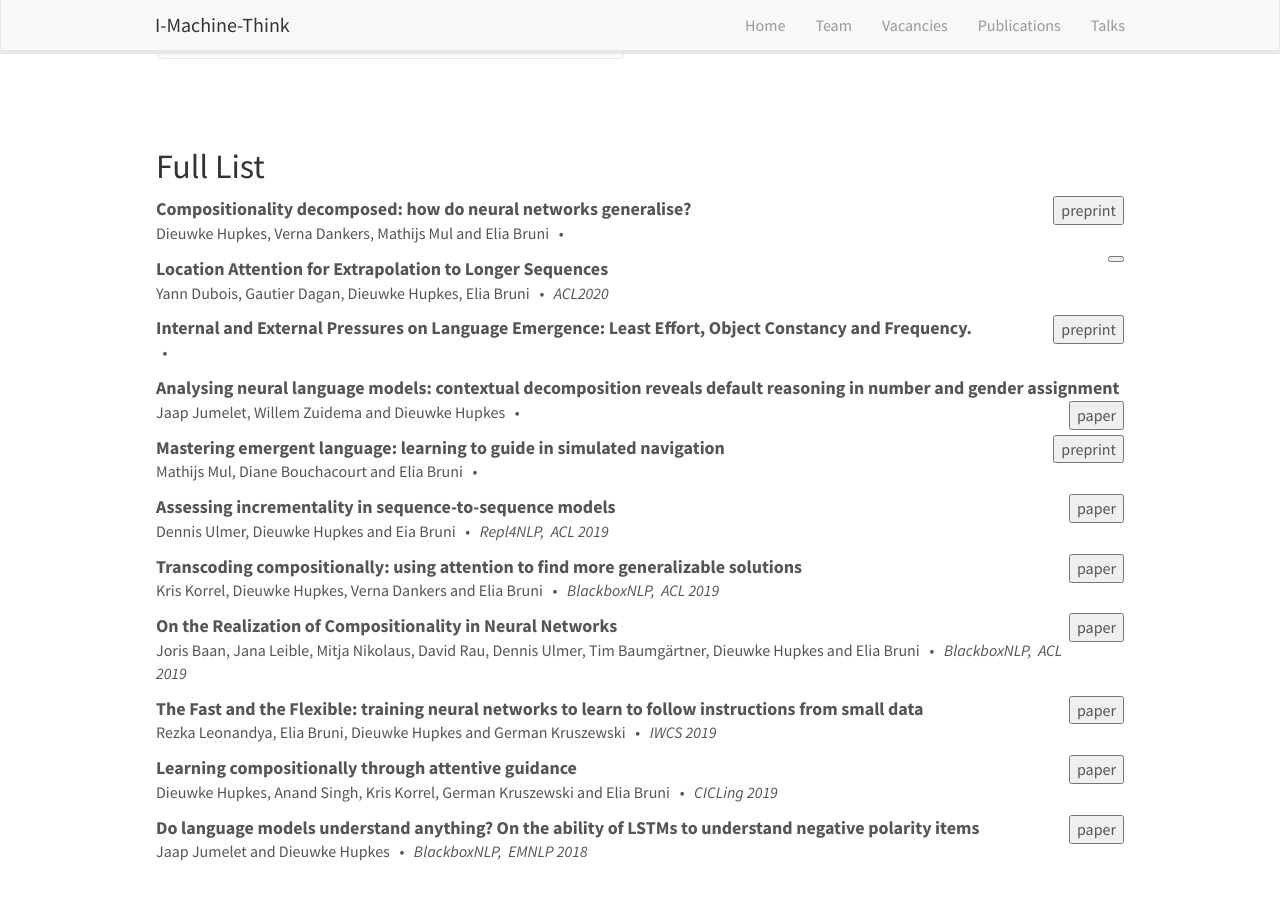
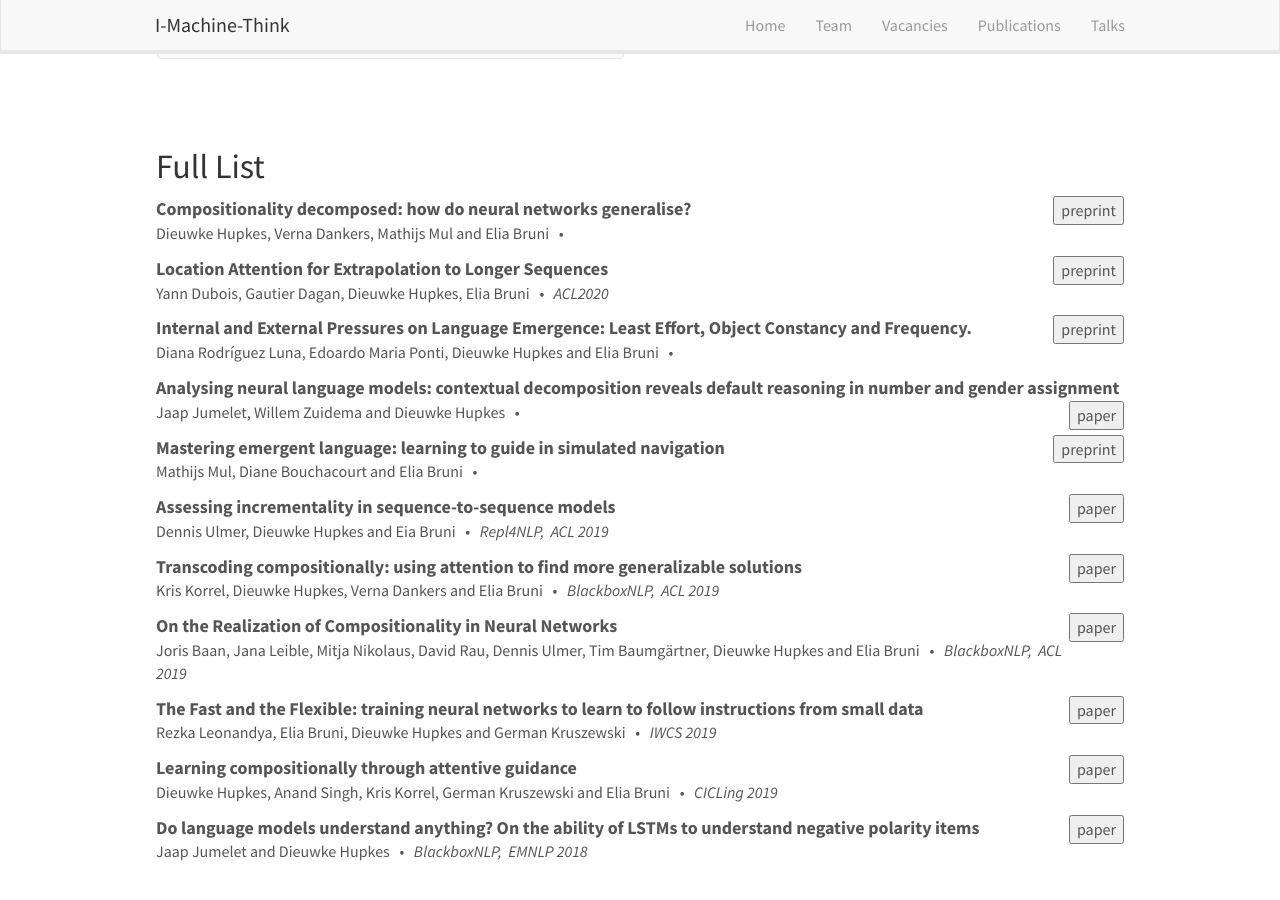
Before and after one commit to i-machine-think/i-machine-think.github.io, a Jekyll site: the page built from _pages/publications.md, in a window 1280 px wide and 900 px high, scrolled down 575 px. Built offline with Jekyll 4.4.1, drawn with Linux system fonts in a browser that asks for light colours; nearby versions of some CDN libraries.

Commit message:
Some small fixes

```diff
--- a/_data/publist.yml
+++ b/_data/publist.yml
@@ -15,9 +15,12 @@
 - title: "Location Attention for Extrapolation to Longer Sequences"
   authors: "Yann Dubois, Gautier Dagan, Dieuwke Hupkes, Elia Bruni"
   venue: "ACL2020"
+  link:
+      url: "https://arxiv.org/pdf/1911.03872.pdf"
+      display: "preprint"
 
 - title: "Internal and External Pressures on Language Emergence: Least Effort, Object Constancy and Frequency."
-  author: "Diana Rodríguez Luna, Edoardo Maria Ponti, Dieuwke Hupkes and Elia Bruni"
+  authors: "Diana Rodríguez Luna, Edoardo Maria Ponti, Dieuwke Hupkes and Elia Bruni"
   link:
     url: https://arxiv.org/pdf/2004.03868.pdf
     display: preprint
```
